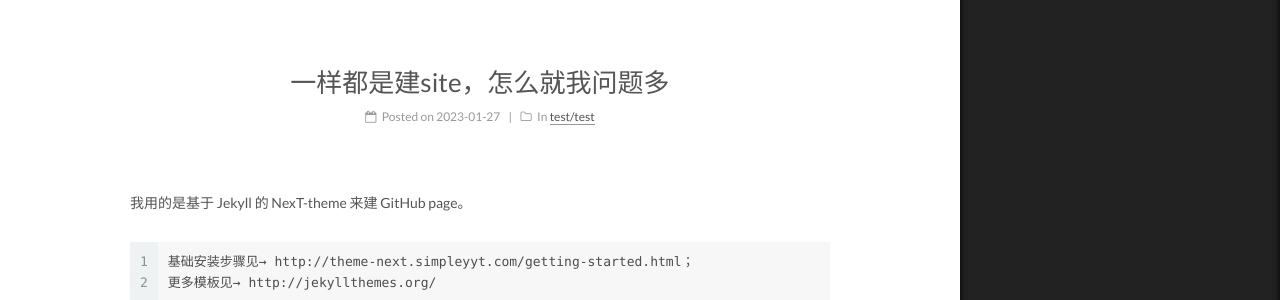
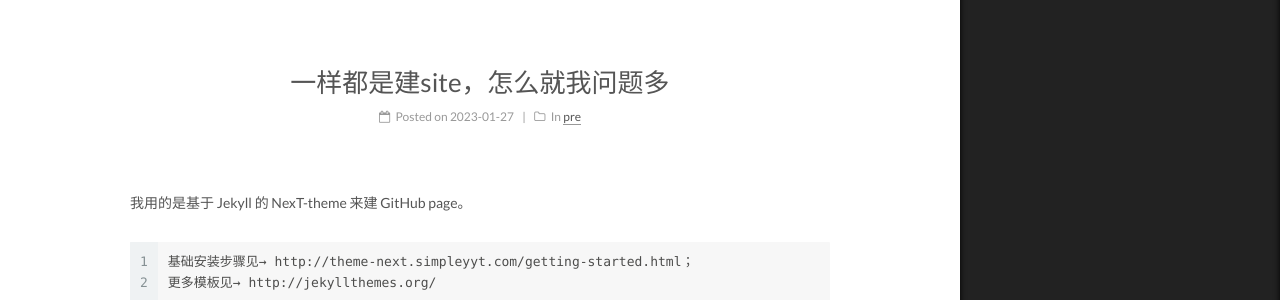
Before and after one commit to acq7line/acq7line.github.io, a Jekyll site: the page built from _posts/2023-01-27-error log.md, in a window 1280 px wide. Shown: the part 278-578 px from the top of the page. Built offline with Jekyll 4.4.1, drawn with Linux system fonts in a browser that asks for light colours.

Commit message:
Update 2023-01-27-error log.md

```diff
--- a/_posts/2023-01-27-error log.md
+++ b/_posts/2023-01-27-error log.md
@@ -2,9 +2,9 @@
 title: 一样都是建site，怎么就我问题多
 date: 2023-01-27 20:38:00
 categories:
-- test/test
+- pre
 tags:
-- test/test
+- pre
 ---
 
 
```
